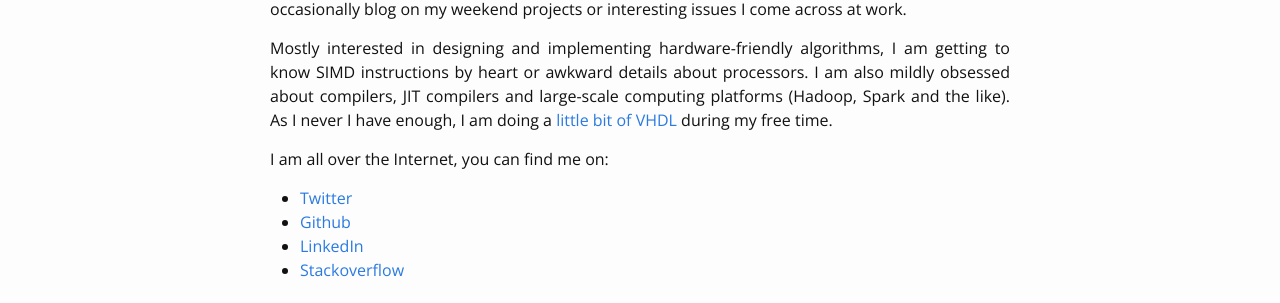
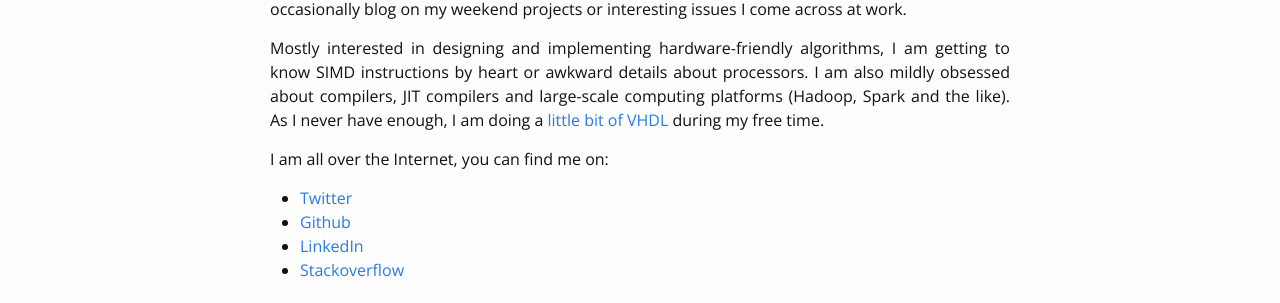
Before and after one commit to Xion345/xion345.github.io, a Jekyll site: the page built from about.md, in a window 1280 px wide. Shown: the part 215-518 px from the top of the page. Built offline with Jekyll 4.4.1, drawn with Linux system fonts in a browser that asks for light colours.

```diff
--- a/about.md
+++ b/about.md
@@ -12,7 +12,7 @@ interesting issues I come across at work.
 Mostly interested in designing and implementing hardware-friendly algorithms, I
 am getting to know SIMD instructions by heart or awkward details about processors.
 I am also mildly obsessed about compilers, JIT compilers and large-scale computing
-platforms (Hadoop, Spark and the like). As I never I have enough, I am doing a
+platforms (Hadoop, Spark and the like). As I never have enough, I am doing a
 [little bit of VHDL](https://github.com/Xion345/fpga-projects) during my free time.
 
 I am all over the Internet, you can find me on:
```
